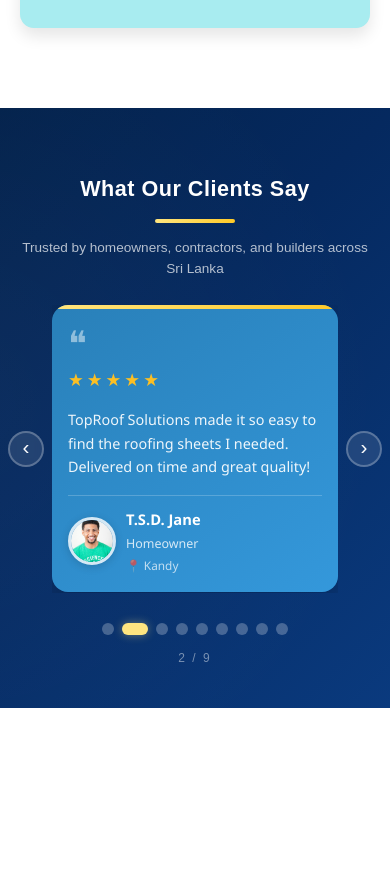
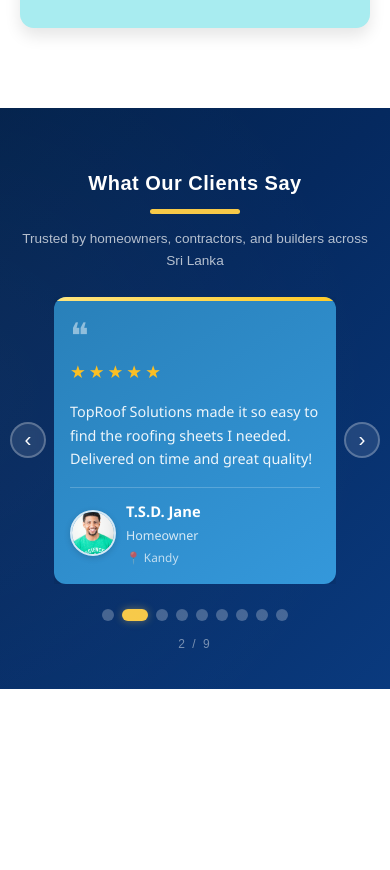
Before and after one commit to madurangaPrabhath/TopRoof-Solutions, a React (Create React App) app in the folder frontend/: page / in a window 390 px wide. Shown: the part 4460-5330 px from the top of the page. Built offline with nearby package versions, Linux system fonts and the light colour scheme; no server answers.

Commit message:
update Testimonials component styles for improved layout and responsiveness

```diff
--- a/frontend/src/assets/styles/Testimonials.css
+++ b/frontend/src/assets/styles/Testimonials.css
@@ -1,6 +1,6 @@
 .testimonials-section {
   background: linear-gradient(135deg, #03224c 0%, #05295f 40%, #0a3a7e 100%);
-  padding: 80px 20px;
+  padding: 60px 30px;
   text-align: center;
   color: #fff;
   position: relative;
@@ -23,7 +23,7 @@
 }
 
 .testimonial-title {
-  font-size: 2.2rem;
+  font-size: 2rem;
   font-weight: 700;
   position: relative;
   margin-bottom: 10px;
@@ -32,17 +32,17 @@
 
 .testimonial-title .underline {
   display: block;
-  width: 80px;
-  height: 4px;
-  background: linear-gradient(90deg, #ffe57f, #ffca28);
-  margin: 12px auto 0;
-  border-radius: 2px;
+  width: 90px;
+  height: 5px;
+  background-color: #f7c948;
+  margin: 10px auto 0;
+  border-radius: 5px;
 }
 
 .testimonial-subtitle {
-  font-size: 1.05rem;
+  font-size: 1rem;
   color: rgba(255, 255, 255, 0.7);
-  margin-bottom: 45px;
+  margin-bottom: 35px;
   font-weight: 300;
 }
 
@@ -51,7 +51,7 @@
   align-items: center;
   justify-content: center;
   gap: 15px;
-  max-width: 1300px;
+  max-width: 1200px;
   margin: 0 auto;
   position: relative;
 }
@@ -89,7 +89,7 @@
 .testimonial-track {
   flex: 1;
   overflow: hidden;
-  max-width: 1100px;
+  max-width: 1080px;
 }
 
 .testimonial-cards {
@@ -138,11 +138,11 @@
 
 .testimonial-card {
   flex: 1;
-  min-width: 280px;
-  max-width: 350px;
-  padding: 30px 25px 25px;
-  border-radius: 16px;
-  box-shadow: 0 10px 30px rgba(0, 0, 0, 0.2);
+  min-width: 260px;
+  max-width: 340px;
+  padding: 25px 22px 22px;
+  border-radius: 12px;
+  box-shadow: 0 4px 12px rgba(0, 0, 0, 0.15);
   text-align: left;
   position: relative;
   font-family: 'Segoe UI', sans-serif;
@@ -207,9 +207,9 @@
 }
 
 .quote-icon {
-  font-size: 2.8rem;
+  font-size: 2.2rem;
   line-height: 1;
-  margin-bottom: 8px;
+  margin-bottom: 6px;
   opacity: 0.8;
 }
 
@@ -242,9 +242,9 @@
 .testimonial-footer {
   display: flex;
   align-items: center;
-  gap: 14px;
+  gap: 12px;
   border-top: 1px solid rgba(255, 255, 255, 0.2);
-  padding-top: 16px;
+  padding-top: 14px;
 }
 
 .white-card .testimonial-footer {
@@ -252,12 +252,12 @@
 }
 
 .testimonial-footer img {
-  width: 52px;
-  height: 52px;
+  width: 48px;
+  height: 48px;
   object-fit: cover;
   border-radius: 50%;
-  border: 3px solid rgba(255, 255, 255, 0.8);
-  box-shadow: 0 2px 8px rgba(0, 0, 0, 0.15);
+  border: 2px solid rgba(255, 255, 255, 0.8);
+  box-shadow: 0 2px 6px rgba(0, 0, 0, 0.15);
 }
 
 .white-card .testimonial-footer img {
@@ -284,7 +284,7 @@
 }
 
 .dot-indicators {
-  margin-top: 30px;
+  margin-top: 25px;
   display: flex;
   justify-content: center;
   gap: 8px;
@@ -307,11 +307,11 @@
 }
 
 .dot.active {
-  background-color: #ffe57f;
-  border-color: rgba(255, 229, 127, 0.4);
-  width: 32px;
+  background-color: #f7c948;
+  border-color: rgba(247, 201, 72, 0.4);
+  width: 28px;
   border-radius: 6px;
-  box-shadow: 0 0 10px rgba(255, 229, 127, 0.4);
+  box-shadow: 0 0 8px rgba(247, 201, 72, 0.4);
 }
 
 .testimonial-counter {
@@ -324,7 +324,7 @@
 
 @media (max-width: 1024px) {
   .testimonials-section {
-    padding: 60px 15px;
+    padding: 50px 20px;
   }
 
   .testimonial-cards {
@@ -349,11 +349,11 @@
 
 @media (max-width: 768px) {
   .testimonials-section {
-    padding: 50px 10px;
+    padding: 40px 15px;
   }
 
   .testimonial-title {
-    font-size: 1.6rem;
+    font-size: 1.5rem;
   }
 
   .testimonial-subtitle {
@@ -405,11 +405,11 @@
 
 @media (max-width: 480px) {
   .testimonials-section {
-    padding: 40px 8px;
+    padding: 35px 10px;
   }
 
   .testimonial-title {
-    font-size: 1.35rem;
+    font-size: 1.25rem;
   }
 
   .testimonial-subtitle {
```
